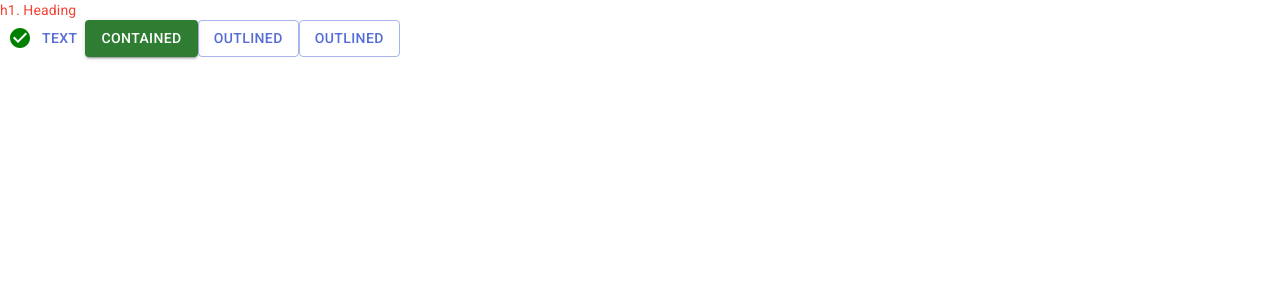
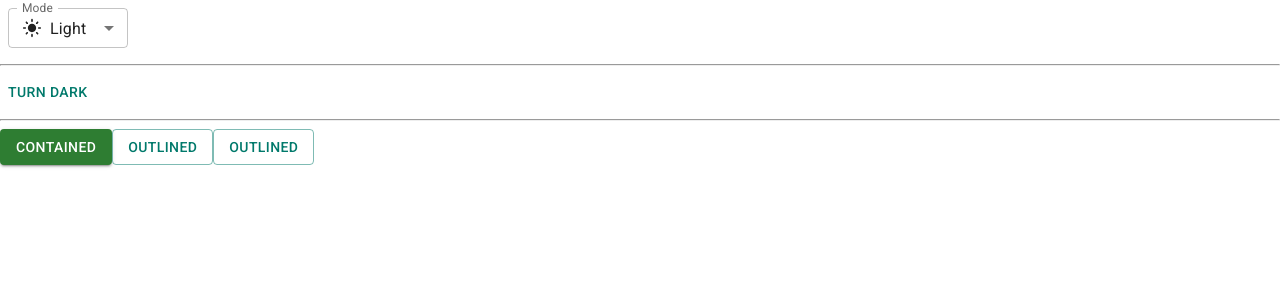
Before and after one commit to tvanlong/trello-website, a React (Vite) app: page / in a window 1280 px wide. Shown: the top 300 px of the page. Built offline with nearby package versions, Linux system fonts and the light colour scheme.

Commit message:
Dark Mode & Light Mode

```diff
--- a/package.json
+++ b/package.json
@@ -28,7 +28,6 @@
     "eslint-plugin-react": "^7.33.2",
     "eslint-plugin-react-hooks": "^4.6.0",
     "eslint-plugin-react-refresh": "^0.4.5",
-    "prettier": "^3.1.1",
     "vite": "^5.0.8"
   }
 }
--- a/src/App.jsx
+++ b/src/App.jsx
@@ -1,22 +1,94 @@
+import { useColorScheme } from '@mui/material/styles'
+import Box from '@mui/material/Box'
 import Button from '@mui/material/Button'
-import Typography from '@mui/material/Typography'
-import { CheckCircle } from '@mui/icons-material'
+import InputLabel from '@mui/material/InputLabel'
+import MenuItem from '@mui/material/MenuItem'
+import FormControl from '@mui/material/FormControl'
+import Select from '@mui/material/Select'
+import LightModeIcon from '@mui/icons-material/LightMode'
+import DarkModeOutlinedIcon from '@mui/icons-material/DarkModeOutlined'
+import SettingsBrightnessIcon from '@mui/icons-material/SettingsBrightness'
+
+function ModeSelect() {
+  const { mode, setMode } = useColorScheme()
+
+  const handleChange = (event) => {
+    const selectedMode = event.target.value
+    setMode(selectedMode)
+  }
+
+  return (
+    <FormControl sx={{ m: 1, minWidth: 120 }} size='small'>
+      <InputLabel id='label-select-dark-light-mode'>Mode</InputLabel>
+      <Select
+        labelId='label-select-dark-light-mode'
+        id='select-dark-light-mode'
+        value={mode}
+        label='Mode'
+        onChange={handleChange}
+      >
+        <MenuItem value='light'>
+          <Box
+            sx={{
+              display: 'flex',
+              alignItems: 'center',
+              gap: '8px'
+            }}
+          >
+            <LightModeIcon fontSize='small' />
+            Light
+          </Box>
+        </MenuItem>
+        <MenuItem value='dark'>
+          <Box
+            style={{
+              display: 'flex',
+              alignItems: 'center',
+              gap: '8px'
+            }}
+          >
+            <DarkModeOutlinedIcon fontSize='small' />
+            Dark
+          </Box>
+        </MenuItem>
+        <MenuItem value='system'>
+          <Box
+            style={{
+              display: 'flex',
+              alignItems: 'center',
+              gap: '8px'
+            }}
+          >
+            <SettingsBrightnessIcon fontSize='small' />
+            System
+          </Box>
+        </MenuItem>
+      </Select>
+    </FormControl>
+  )
+}
+
+function ModeToggle() {
+  const { mode, setMode } = useColorScheme()
+
+  return (
+    <Button
+      onClick={() => {
+        setMode(mode === 'light' ? 'dark' : 'light')
+      }}
+    >
+      {mode === 'light' ? 'Turn dark' : 'Turn light'}
+    </Button>
+  )
+}
 
 function App() {
   return (
     <>
-      <Typography variant='body2' color='text.secondary'>
-        h1. Heading
-      </Typography>
-      <Button variant='text'>
-        <CheckCircle
-          sx={{
-            color: 'green',
-            marginRight: '10px'
-          }}
-        />
-        Text
-      </Button>
+      <ModeSelect />
+      <hr />
+      <ModeToggle />
+      <hr />
       <Button variant='contained' color='success'>
         Contained
       </Button>
--- a/src/main.jsx
+++ b/src/main.jsx
@@ -1,15 +1,15 @@
 import React from 'react'
 import ReactDOM from 'react-dom/client'
+import { Experimental_CssVarsProvider as CssVarsProvider } from '@mui/material/styles'
 import CssBaseline from '@mui/material/CssBaseline'
-import { ThemeProvider } from '@mui/material/styles'
 import App from './App.jsx'
 import theme from './theme'
 
 ReactDOM.createRoot(document.getElementById('root')).render(
   <React.StrictMode>
-    <ThemeProvider theme={theme}>
+    <CssVarsProvider theme={theme}>
       <CssBaseline />
       <App />
-    </ThemeProvider>
+    </CssVarsProvider>
   </React.StrictMode>
 )
--- a/src/theme.js
+++ b/src/theme.js
@@ -1,24 +1,27 @@
-import { createTheme } from '@mui/material/styles'
-import { red } from '@mui/material/colors'
+import { experimental_extendTheme as extendTheme } from '@mui/material/styles'
+import { cyan, deepOrange, orange, teal } from '@mui/material/colors'
 
 // Create a theme instance.
-const theme = createTheme({
-  palette: {
-    mode: 'light',
-    primary: {
-      main: '#556cd6'
+const theme = extendTheme({
+  colorSchemes: {
+    light: {
+      palette: {
+        primary: {
+          main: teal[700],
+          secondary: deepOrange[700]
+        }
+      }
     },
-    secondary: {
-      main: '#19857b'
-    },
-    error: {
-      main: red.A400
-    },
-    text: {
-      primary: '#000',
-      secondary: red[500]
+    dark: {
+      palette: {
+        primary: {
+          main: cyan[700],
+          secondary: orange[700]
+        }
+      }
     }
   }
+  // ...other properties
 })
 
 export default theme
```
Also changed, not shown: .eslintrc.cjs, 1 other file (tests, documents, lock files or other folders).
